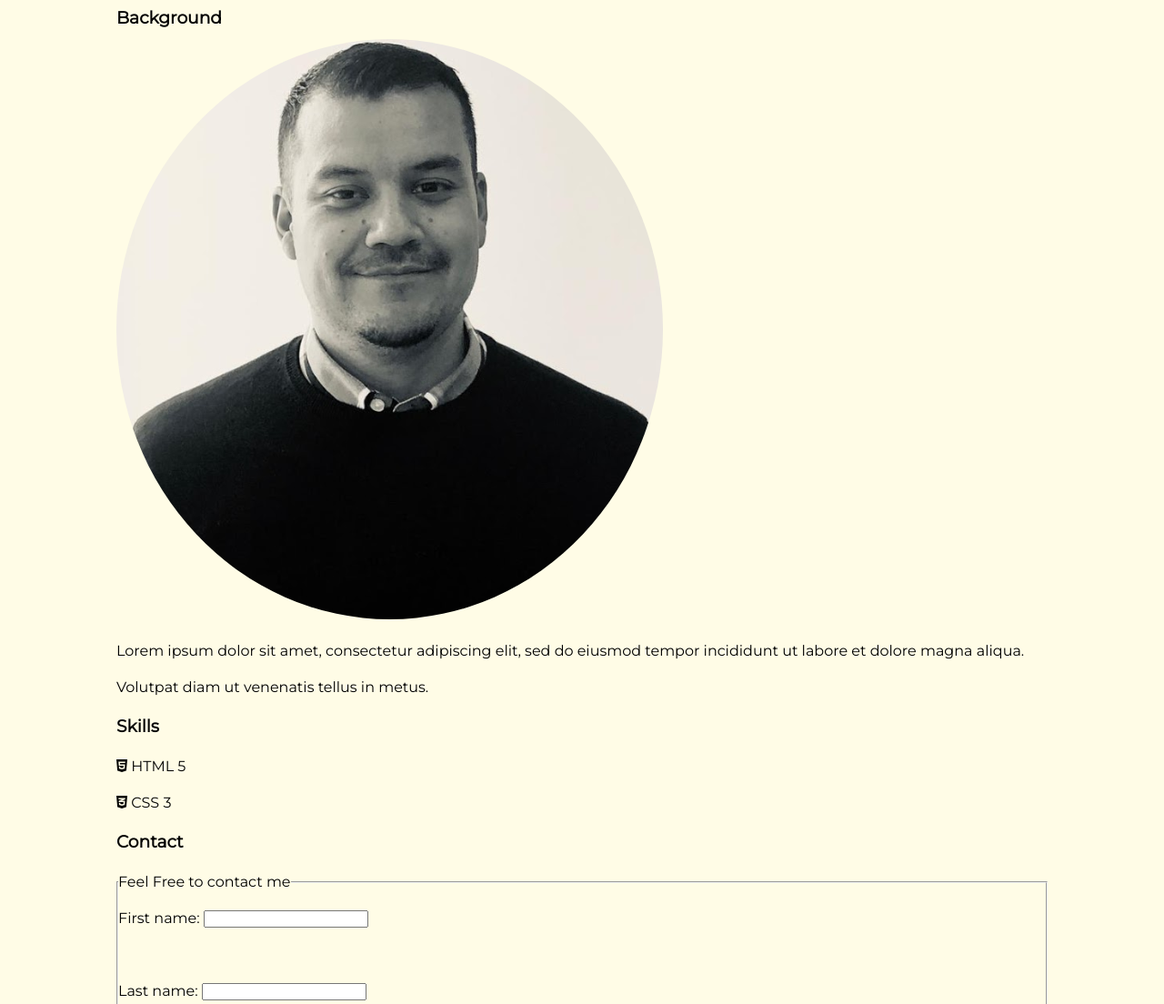
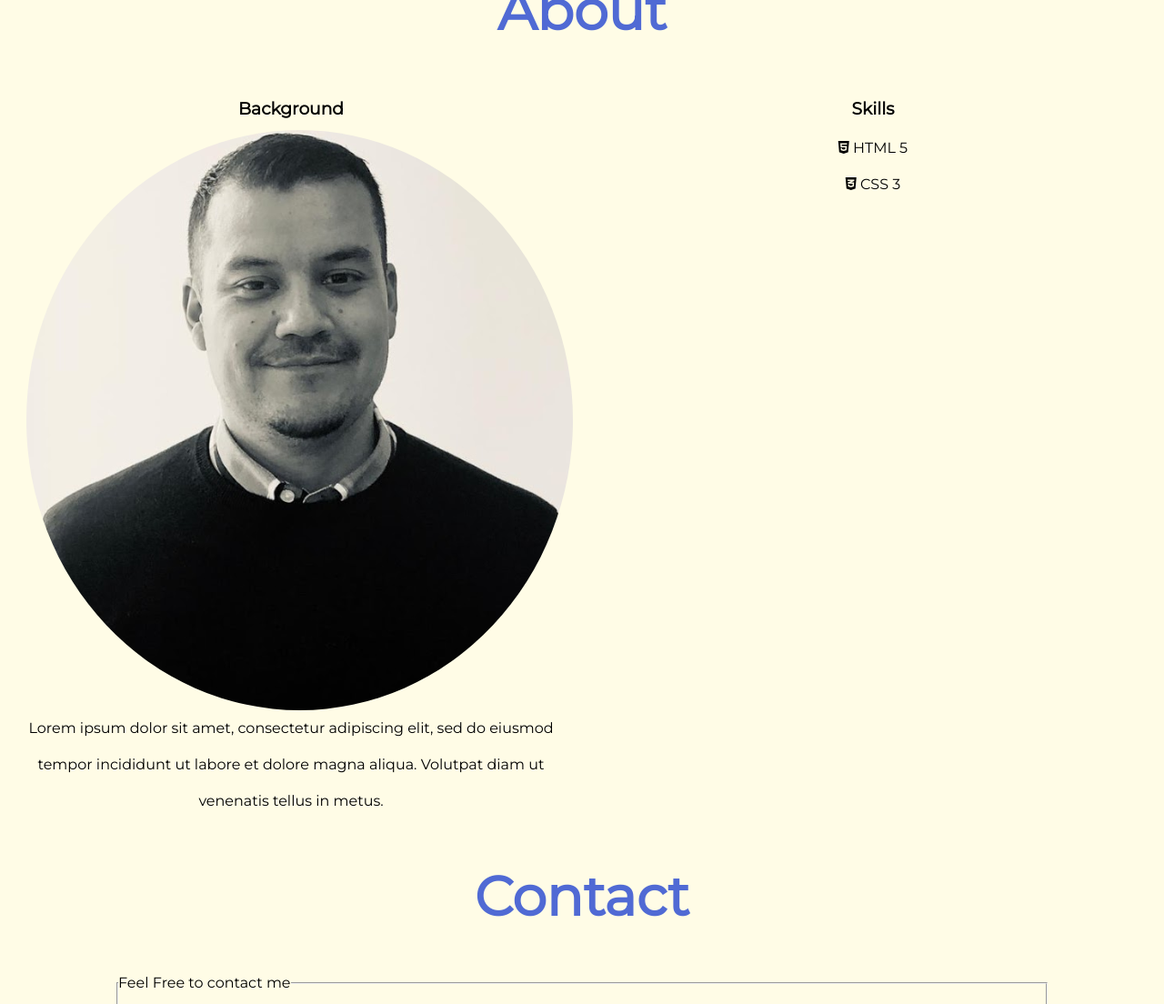
Before and after one commit to miclo84/Mifre-Digital, a plain HTML site: page index.html in a window 1280 px wide. Shown: the part 801-1905 px from the top of the page at 91% size. Drawn offline with Linux system fonts and the light colour scheme.

Commit message:
about section syle add

```diff
--- a/assets/css/main.css
+++ b/assets/css/main.css
@@ -18,6 +18,15 @@ body{
     width: 80%;
     margin: auto;
     overflow:hidden;
+
+}
+
+h2{
+    font-family: montserrat, sans-serif;
+    font-size: 60px;
+    color: #506AD4;
+    font-weight: bold;
+    text-align: center;
 }
 
 /* Header */
@@ -100,6 +109,22 @@ ul{
 
 
 /*about*/
+
+.container-about{
+    display: flex;
+    flex-direction: row;
+}
+
+.boxes{
+    padding:10px;
+    flex:1;
+    text-align: center;
+
+
+}
+
 #profil-img{
     border-radius: 50%;
+    float:inline-end;
+
 }
--- a/index.html
+++ b/index.html
@@ -17,7 +17,8 @@
             <li class="item"><a href="#About">About</a></li>
             <li class="item"><a href="#">Services</a></li>
 
-            <li class="item button"><a href="#">Contact</a></li>
+            <li class="item button">
+                <a href="#contact">Contact</a></li>
             <li class="toggle"><span class="bars"></span></li>
         </ul>
     </nav>
@@ -36,9 +37,9 @@
 
 
     <section id ="About">
-        <div class="container">
+        <h2>About</h2>
+        <div class="container-about">
             <div class="boxes">
-                <h2>About</h2>
                 <h3>Background</h3>
                 <img src="./assets/images/Miguel-Fredes.webp" id="profil-img" alt="Miguel Fredes">
                 <p>
@@ -70,7 +71,7 @@
 
     <section id="Contact">
         <div class="container">
-            <H3>Contact</H3>
+            <H2>Contact</H2>
             <form>
                 <fieldset>
                  <legend> Feel Free to contact me</legend>
```
